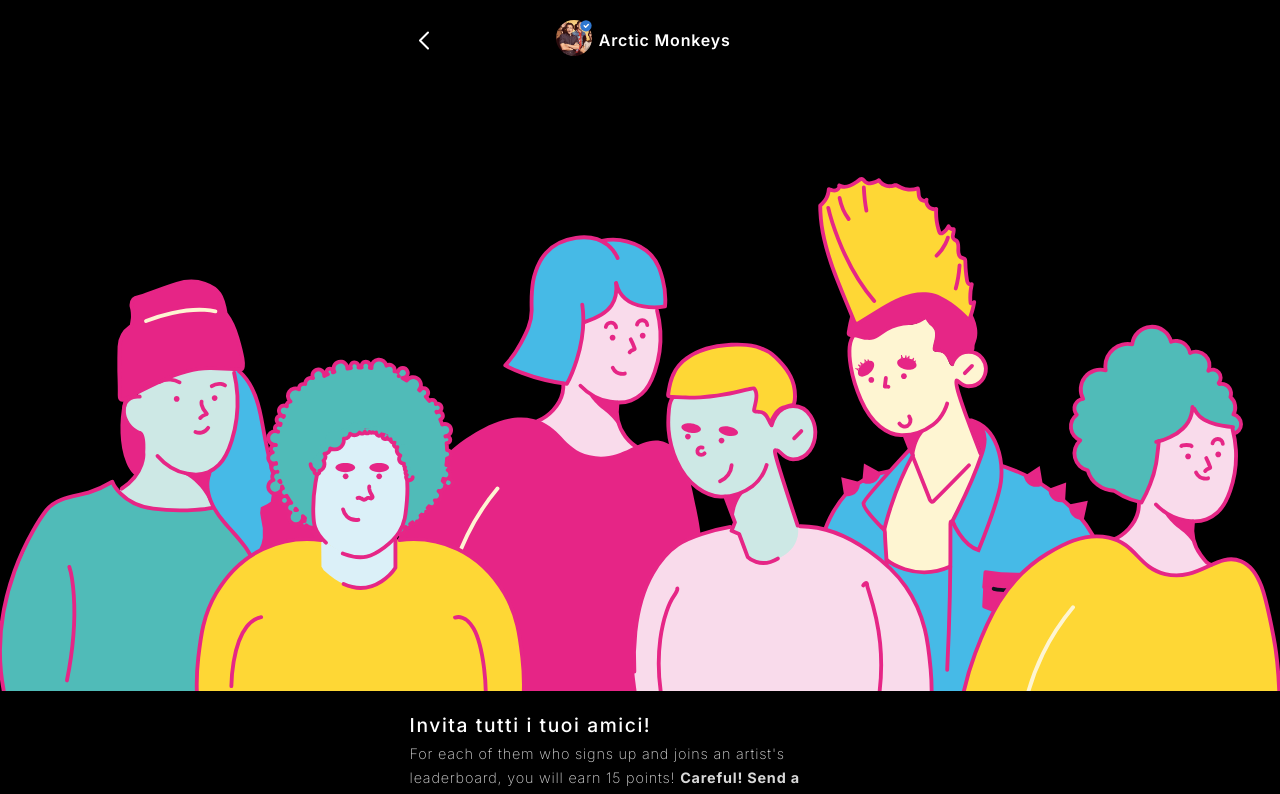
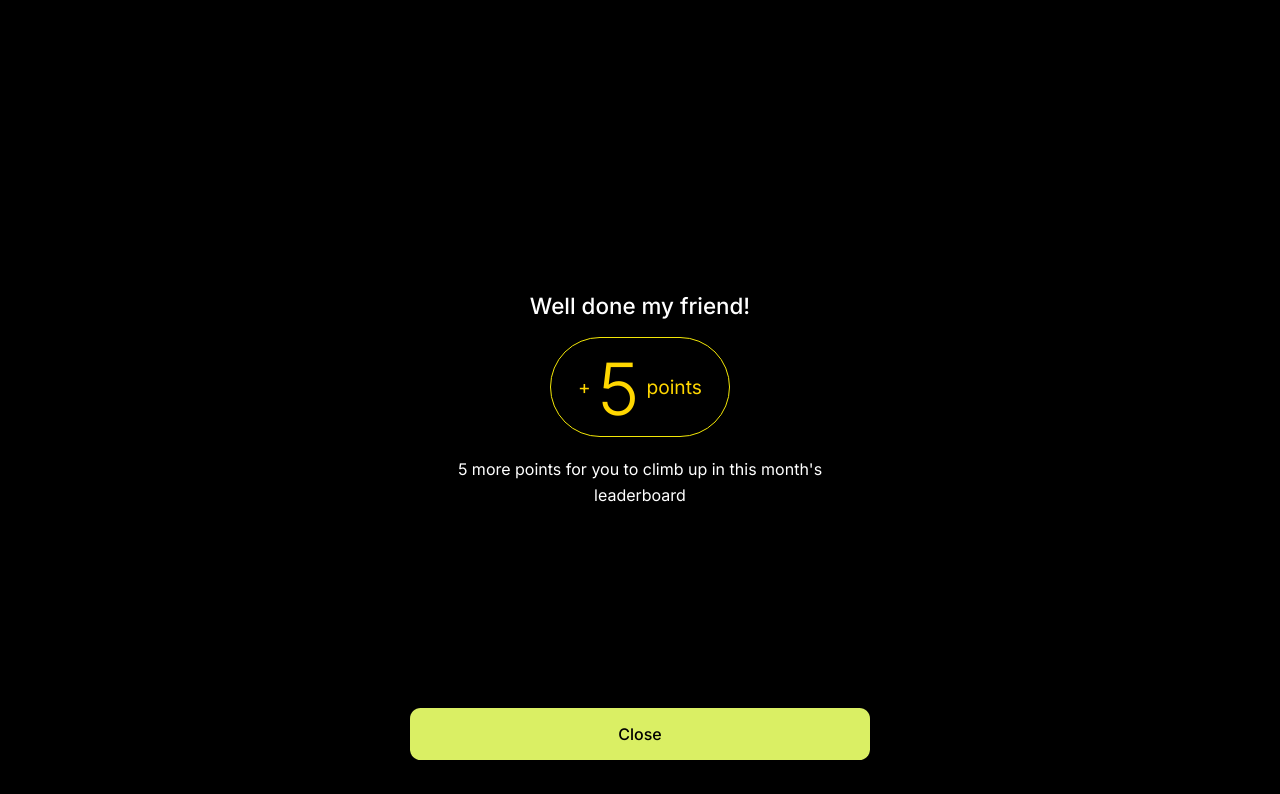
Before and after one commit to andipy/midly-demo, a React (Create React App) app: page /quiz-result in a window 1280 px wide. Shown: the top 794 px of the page. Built offline with nearby package versions, Linux system fonts and the light colour scheme.

Commit message:
quiz result page

```diff
--- a/package.json
+++ b/package.json
@@ -8,6 +8,7 @@
     "@testing-library/user-event": "^13.5.0",
     "react": "^18.2.0",
     "react-dom": "^18.2.0",
+    "react-router-dom": "^6.18.0",
     "react-scripts": "5.0.1",
     "web-vitals": "^2.1.4"
   },
--- a/src/App.js
+++ b/src/App.js
@@ -1,10 +1,26 @@
+import {
+  createBrowserRouter,
+  RouterProvider
+} from "react-router-dom";
+
 import './index.css'
 
 import InviteFriend from './routes/invite-friend.route';
+import QuizResultRoute from "./routes/quiz-result.route";
+
+const router = createBrowserRouter([
+  {
+    path: '/',
+    element: <InviteFriend />
+  },{
+    path: '/quiz-result',
+    element: <QuizResultRoute />
+  },
+])
 
 function App() {
   return (
-    <InviteFriend />
+    <RouterProvider router={router} />
   );
 }
 
--- a/src/components/button.component.jsx
+++ b/src/components/button.component.jsx
@@ -1,7 +1,7 @@
 const Button = ({label, style, disabled}) => {
     return (
         <button className={style} disabled={disabled}>
-            <span className="fsize-xs-3 f-w-400 white letter-spacing-1">{label}</span>
+            <span className="fsize-xs-3 f-w-500">{label}</span>
         </button>
     )
 }
--- a/src/index.css
+++ b/src/index.css
@@ -136,6 +136,46 @@ li {
   margin: 0;
 }
 
+/******************************************/
+/****************** POINTS ****************/
+/******************************************/
+.point-indicator {
+    border: 1.5px solid #f3e707;
+    height: 100px;
+    border-radius: 1000em;
+    overflow: hidden;
+    display: inline-flex;
+    justify-content: center;
+    padding: 0 8%;
+    margin: 0 auto;
+    width: 180px;
+    transition: all 300ms cubic-bezier(.75,-0.01,.01,1);
+}
+
+.point-plus {
+    height: 100px;
+    padding: 0 5%;
+    display: flex;
+    align-items: center;
+    justify-content: center;
+}
+
+.point-column {
+    text-align: center;
+    flex-direction: column;
+    flex-grow: 0;
+}
+
+.point-dot {
+    display: flex;
+    align-items: center;
+    justify-content: center;
+    height: 100px;
+    padding: 0 5%;
+    font-size: 4.5em;
+    font-weight: 300;
+}
+
 
 /******************************************/
 /**************** DOT LOADER **************/
@@ -868,6 +908,9 @@ animation: dot-loader-after 1s infinite linear;
 }
 .left-5 {
   left: 5%;
+}
+.w-100px {
+    width: 100px;
 }
 .w-100vw {
   width: 100vw;
--- a/src/index.js
+++ b/src/index.js
@@ -6,9 +6,9 @@ import reportWebVitals from './reportWebVitals';
 
 const root = ReactDOM.createRoot(document.getElementById('root'));
 root.render(
-  <React.StrictMode>
+  //<React.StrictMode>
     <App />
-  </React.StrictMode>
+  //</React.StrictMode>
 );
 
 // If you want to start measuring performance in your app, pass a function
--- a/src/layout/container-default.layout.jsx
+++ b/src/layout/container-default.layout.jsx
@@ -1,6 +1,6 @@
-const ContainerDefault = ({children}) => {
+const ContainerDefault = ({children, containerSpecificStyle}) => {
     return (
-        <div className="container pb-xs-8 pb-lg-2">{children}</div>
+        <div className={`container ${containerSpecificStyle}`}>{children}</div>
     )
 }
 
--- a/src/routes/invite-friend.route.jsx
+++ b/src/routes/invite-friend.route.jsx
@@ -23,7 +23,7 @@ const InviteFriend = () => {
             <InviteFriendCover />
             <Snackbar message={'Link copied to clipboard'} triggered={triggered} />
 
-            <ContainerDefault>
+            <ContainerDefault containerSpecificStyle={'pb-xs-8 pb-lg-2'}>
                 <section className="mt-xs-4">
                     <h4 className="fsize-xs-5 mb-xs-1 letter-spacing-2 f-w-500">Invita tutti i tuoi amici!</h4>
                     <p className="fsize-xs-2 f-w-200 grey-200 letter-spacing-1">For each of them who signs up and joins an artist's leaderboard, you will earn 15 points! <strong>Careful! Send a different link to each person you want to invite; if more than one person signs up from the same invitation link, you'll earn only 15 points for the first person who used it!</strong></p>
--- /dev/null
+++ b/src/routes/quiz-result.route.jsx
@@ -0,0 +1,80 @@
+import { useEffect, useState } from "react";
+import ContainerDefault from "../layout/container-default.layout";
+
+import Button from "../components/button.component";
+import Navbar from "../components/navbar.component";
+
+const QuizResultRoute = () => {
+
+    const result = 5
+
+    const[points, setPoints] = useState([])
+    const generatePointArray = (result) => {
+        let pointArray = [];
+        for ( var i = 0; i <= result; i++ ) {
+            pointArray.push(i)
+        }
+        setPoints(pointArray)
+    }
+    useEffect(() => {
+        generatePointArray(result)
+    }, [])
+
+
+    const [liveCounter, setLiveCounter] = useState(0)
+    const [translation, setTranslation] = useState(0)
+    const [indicatorWidth, setIndicatorWidth] = useState('')
+    useEffect(() => {
+        setTimeout(() => {
+            if ( liveCounter < result ) {
+                setLiveCounter(prev => prev + 1)
+                setTranslation(prev => prev + 100)
+            }
+            if ( liveCounter === result ) {
+                setIndicatorWidth('')
+            }
+        }, 500)
+    }, [liveCounter])
+
+    const [resultTitle, setResultTitle] = useState('')
+    const [resultMessage, setResultMessage] = useState('')
+    useEffect(() => {
+        if ( result <= 2 ) {
+            setResultTitle("That's ok")
+            setResultMessage(`You can do better, but ${result} points is still something that climbs you up in the leaderboard!`)
+        } else if ( result >= 3 ) {
+            setResultTitle("Well done my friend!")
+            setResultMessage(`${result} more points for you to climb up in this month's leaderboard`)
+        }
+    }, [])
+
+    return (
+        <>
+        {/* <Navbar /> */}
+        <ContainerDefault containerSpecificStyle={'h-100vh'}>
+            <div className="d-flex-column align-items-center j-c-center h-100">
+                <h3 className="t-align-center mb-xs-4 f-w-500 fsize-xs-6">{resultTitle}</h3>
+                <div className={`point-indicator ${indicatorWidth}`}>
+                    <p className="gold point-plus fsize-xs-5">+</p>
+                    <div className="point-column" style={{transform: `translateY(-${translation}px)`, transition: 'all 400ms cubic-bezier(.75,-0.01,.01,1) 40ms'}}>
+                        {points.map(point => {
+                            return (
+                                <h4 className="point-dot gold">{point}</h4>
+                            )
+                        } )}
+                    </div>
+                    <p className="gold point-plus fsize-xs-5">points</p>
+                </div>
+
+                <p className="t-align-center w-80 mt-xs-4">{resultMessage}</p>
+            </div>
+
+            <ContainerDefault containerSpecificStyle={'position-fixed bottom-5'}>
+                <Button style={'bg-acid-lime black font-body'} label={'Close'} />
+            </ContainerDefault>
+        </ContainerDefault>
+        </>
+    )
+}
+
+export default QuizResultRoute;
```
Also changed, not shown: 1 other file (tests, documents, lock files or other folders).
